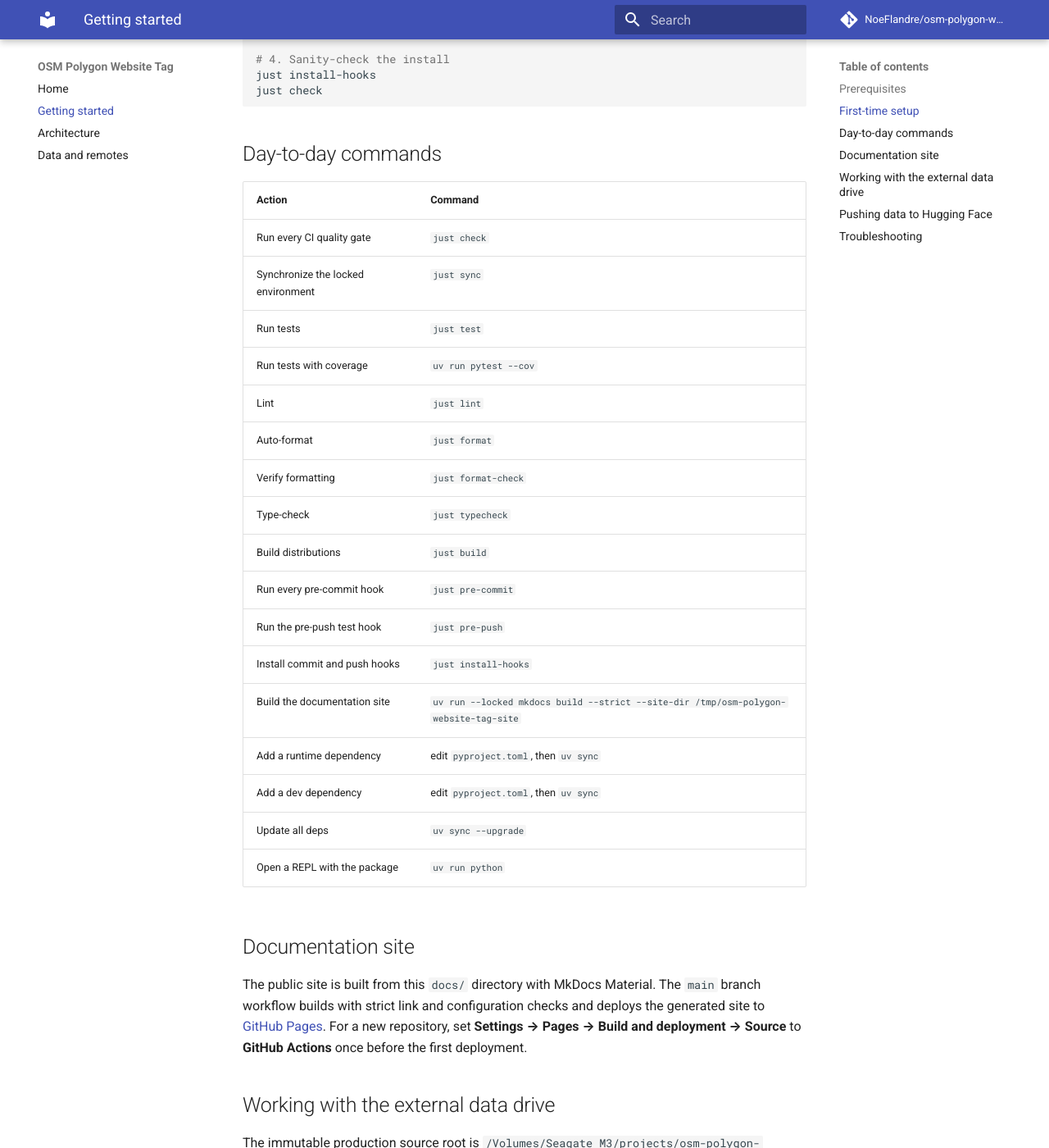
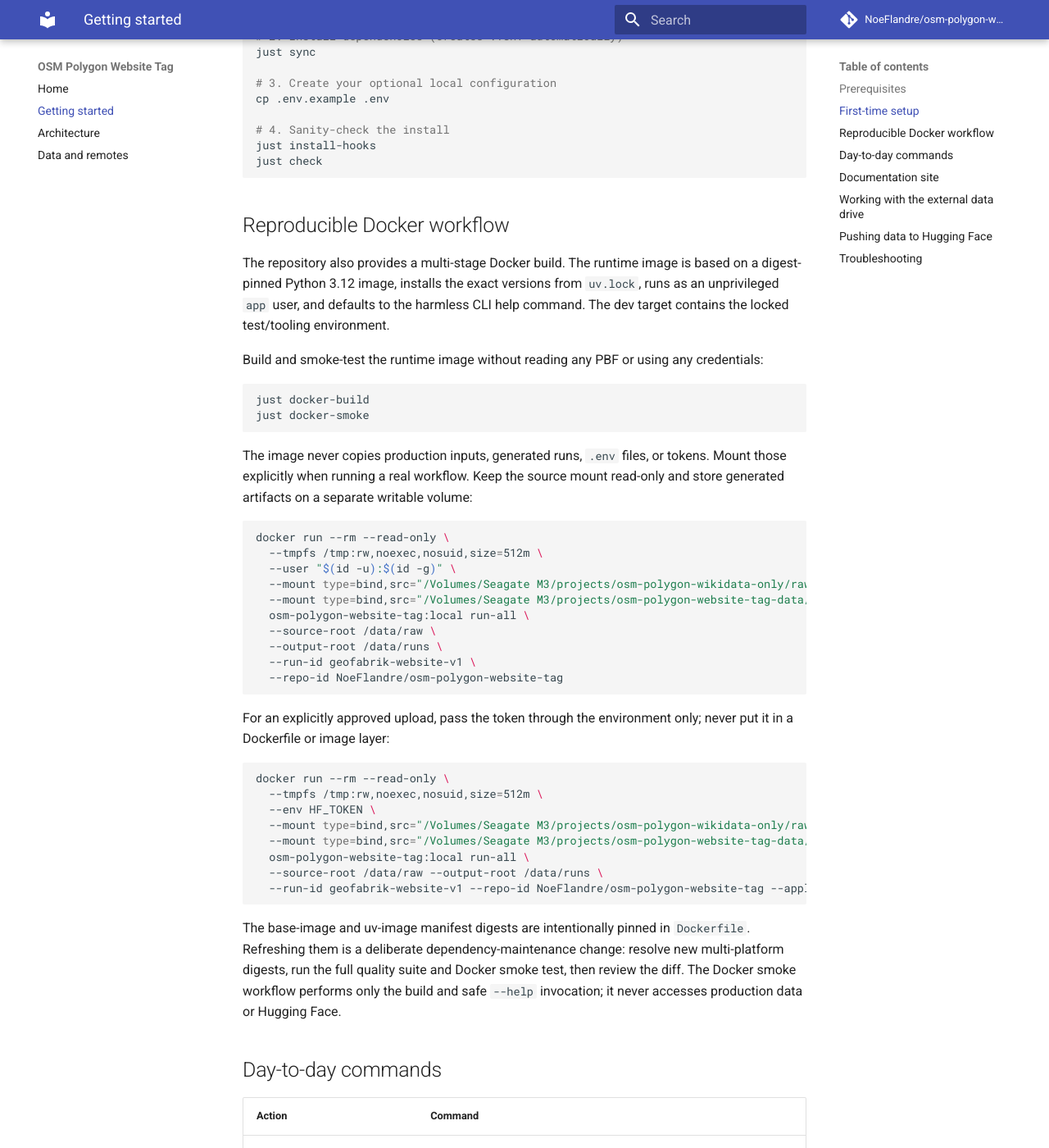
Before and after one commit to NoeFlandre/osm-polygon-website-tag, an MkDocs documentation site: the page built from docs/setup.md, in a window 1280 px wide and 1400 px high, scrolled down 948 px. Shown: the whole window at 82% size. Built offline with MkDocs 1.6.1 and Material for MkDocs 9.7.7, drawn with Linux system fonts in a browser that asks for light colours; comment, search, counter and statistics services are not loaded; some of the changed text lies outside the part shown.

Commit message:
build(docker): add reproducible container workflow

````diff
--- a/docs/setup.md
+++ b/docs/setup.md
@@ -12,6 +12,7 @@
 | `git`      | any      | For cloning and pushing.                               |
 | `hf` (HF CLI) | latest | `brew install hf` (optional, only for dataset uploads) |
 | Hugging Face account | - | Required for dataset pushes; create a token at https://huggingface.co/settings/tokens |
+| Docker | current Docker Desktop/Engine | Optional, for the reproducible container workflow below. |
 
 Trafilatura and its Python dependencies are installed from `uv.lock`; do not
 install them globally with `pip`.
@@ -33,6 +34,58 @@
 just install-hooks
 just check
 ```
+
+## Reproducible Docker workflow
+
+The repository also provides a multi-stage Docker build. The runtime image is
+based on a digest-pinned Python 3.12 image, installs the exact versions from
+`uv.lock`, runs as an unprivileged `app` user, and defaults to the harmless CLI
+help command. The dev target contains the locked test/tooling environment.
+
+Build and smoke-test the runtime image without reading any PBF or using any
+credentials:
+
+```bash
+just docker-build
+just docker-smoke
+```
+
+The image never copies production inputs, generated runs, `.env` files, or
+tokens. Mount those explicitly when running a real workflow. Keep the source
+mount read-only and store generated artifacts on a separate writable volume:
+
+```bash
+docker run --rm --read-only \
+  --tmpfs /tmp:rw,noexec,nosuid,size=512m \
+  --user "$(id -u):$(id -g)" \
+  --mount type=bind,src="/Volumes/Seagate M3/projects/osm-polygon-wikidata-only/raw",dst=/data/raw,readonly \
+  --mount type=bind,src="/Volumes/Seagate M3/projects/osm-polygon-website-tag-data/runs",dst=/data/runs \
+  osm-polygon-website-tag:local run-all \
+  --source-root /data/raw \
+  --output-root /data/runs \
+  --run-id geofabrik-website-v1 \
+  --repo-id NoeFlandre/osm-polygon-website-tag
+```
+
+For an explicitly approved upload, pass the token through the environment
+only; never put it in a Dockerfile or image layer:
+
+```bash
+docker run --rm --read-only \
+  --tmpfs /tmp:rw,noexec,nosuid,size=512m \
+  --env HF_TOKEN \
+  --mount type=bind,src="/Volumes/Seagate M3/projects/osm-polygon-wikidata-only/raw",dst=/data/raw,readonly \
+  --mount type=bind,src="/Volumes/Seagate M3/projects/osm-polygon-website-tag-data/runs",dst=/data/runs \
+  osm-polygon-website-tag:local run-all \
+  --source-root /data/raw --output-root /data/runs \
+  --run-id geofabrik-website-v1 --repo-id NoeFlandre/osm-polygon-website-tag --apply
+```
+
+The base-image and uv-image manifest digests are intentionally pinned in
+`Dockerfile`. Refreshing them is a deliberate dependency-maintenance change:
+resolve new multi-platform digests, run the full quality suite and Docker smoke
+test, then review the diff. The Docker smoke workflow performs only the build
+and safe `--help` invocation; it never accesses production data or Hugging Face.
 
 ## Day-to-day commands
 
````
Also changed, not shown: README.md (+2 -0 lines), 6 other files.
